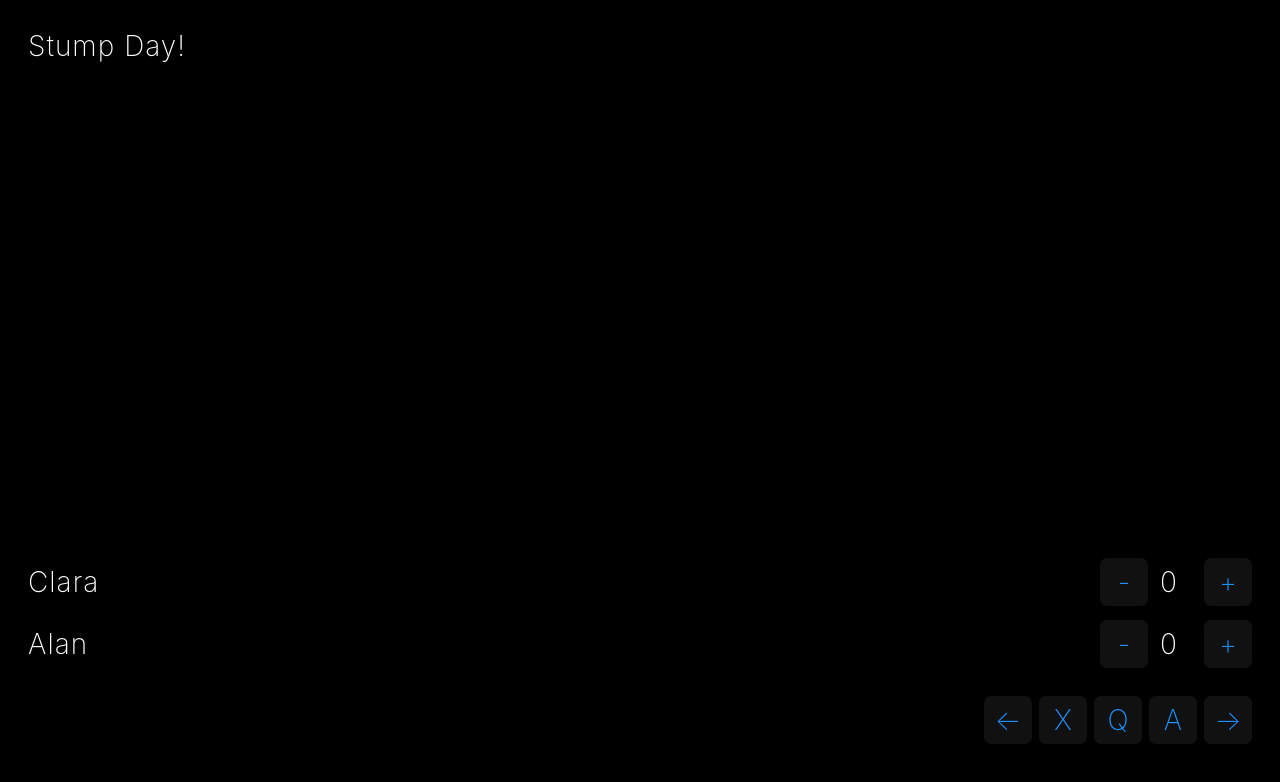
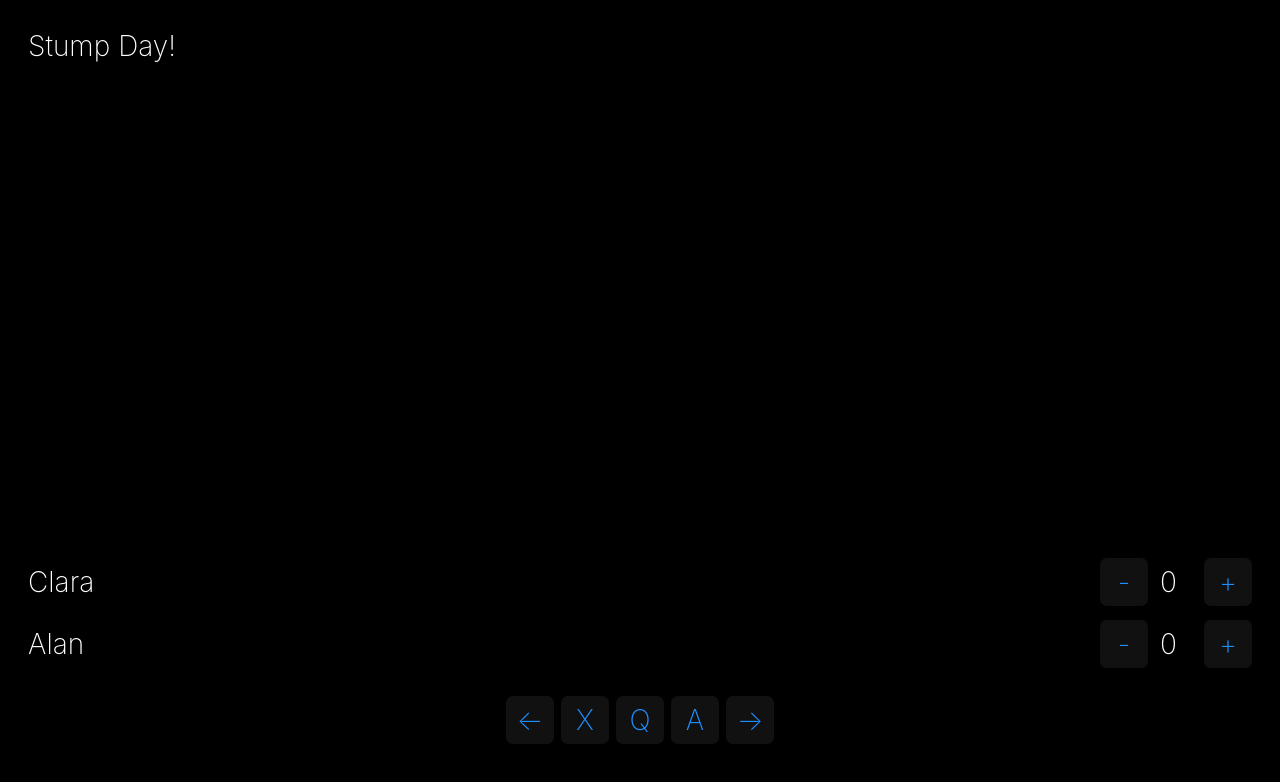
Before and after one commit to shannonmoeller/trivia, a website: page src/index.html in a window 1280 px wide. Drawn offline with Linux system fonts and the light colour scheme.

Commit message:
fix height issue

```diff
--- a/src/css/main.css
+++ b/src/css/main.css
@@ -15,15 +15,16 @@
 	text-decoration: inherit;
 }
 
-:focus {
-	outline: 0;
+html,
+body {
+	height: 100%;
+	width: 100%;
 }
 
 body {
 	background: black;
 	color: white;
 	font: 200 28px/1.3 -apple-system, BlinkMacSystemFont, Helvetica, sans-serif;
-	letter-spacing: 1px;
 }
 
 button {
@@ -33,6 +34,7 @@ button {
 	border-radius: 0.25em;
 	color: dodgerblue;
 	cursor: pointer;
+	user-select: none;
 }
 
 input[type='number'] {
@@ -45,14 +47,14 @@ input[type='number'] {
 	display: grid;
 	grid-template:
 		'question' min-content
-		'answer' auto
+		'answer' 1fr
 		'players' min-content
-		'actions' max-content
+		'actions' min-content
 		/ 1fr;
 	grid-gap: 1em;
+	min-height: 100%;
+	width: 100%;
 	padding: 1em 1em 2em;
-	height: 100vh;
-	width: 100vw;
 }
 
 .trivia-question {
@@ -88,9 +90,3 @@ input[type='number'] {
 .trivia-actions > * + * {
 	margin-left: 0.25em;
 }
-
-@media (min-width: 640px) {
-	.trivia-actions {
-		justify-content: flex-end;
-	}
-}
--- a/src/index.html
+++ b/src/index.html
@@ -4,16 +4,16 @@
 
 	<meta charset="utf-8" />
 	<meta name="viewport" content="initial-scale=1,maximum-scale=1,user-scalable=0,viewport-fit=cover,width=device-width" />
-	<link rel="manifest" href="/manifest.json" />
+	<link rel="manifest" href="/manifest.json?v2" />
 
 	<title>Trivia</title>
 
 	<script type="module">
-		import './js/main.js';
+		import './js/main.js?v2';
 	</script>
 
 	<style>
-		@import './css/main.css';
+		@import './css/main.css?v2';
 	</style>
 
 </head>
--- a/src/now.json
+++ b/src/now.json
@@ -1,5 +1,6 @@
 {
   "name": "bible-trivia",
+  "version": 2,
   "alias": "trivia.shannonmoeller.com",
   "public": true
 }
```
